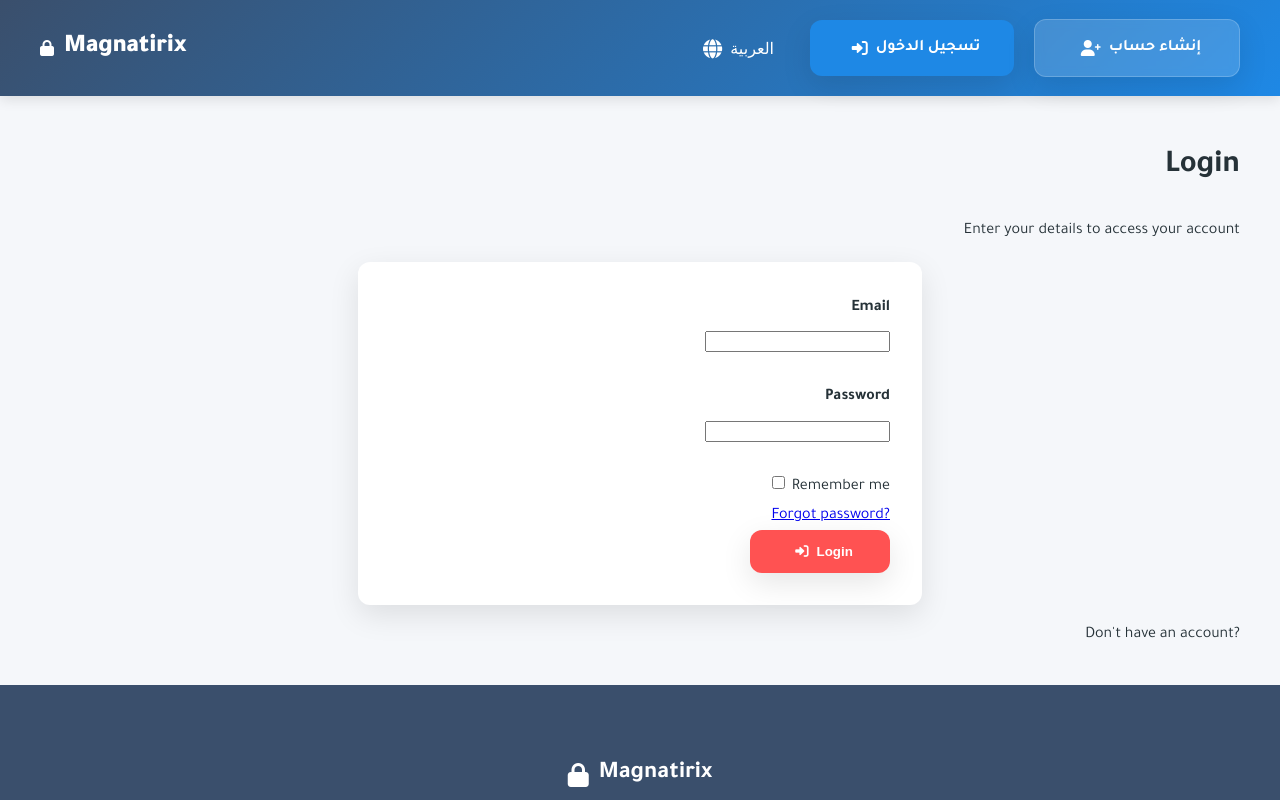
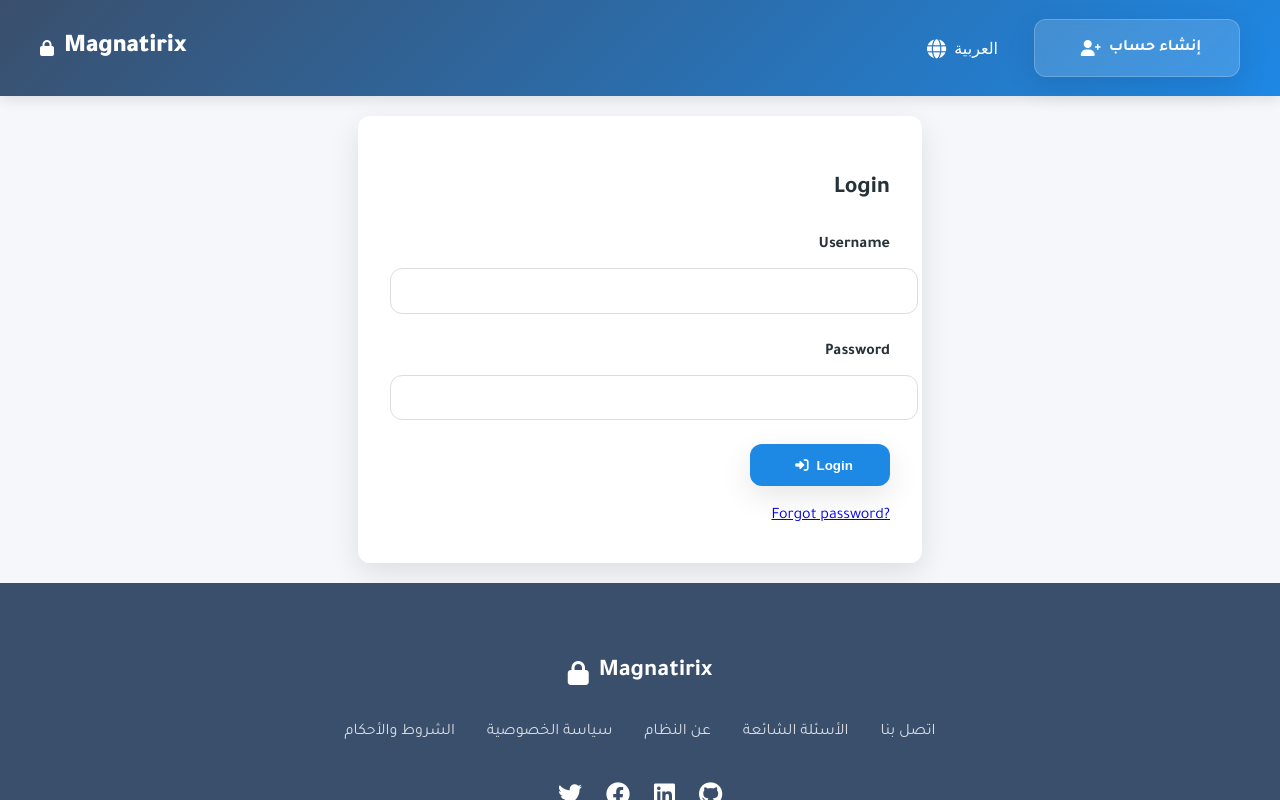
Before and after one commit to maryam24-7/Magnatirix, a website: page public/login.html in a window 1280 px wide. Both pictures are taken after a click on the button "English". Shown: the top 800 px of the page. Drawn offline with Linux system fonts and the light colour scheme.

Commit message:
Update login.html

```diff
--- a/public/login.html
+++ b/public/login.html
@@ -18,51 +18,36 @@
             <div class="nav-actions">
                 <button class="language-switcher" id="languageToggle">
                     <i class="fas fa-globe"></i>
-                    <span id="languageText">English</span>
+                    <span>English</span>
                 </button>
-                <a href="login.html" class="btn btn-primary">
-                    <i class="fas fa-sign-in-alt"></i> <span class="btn-text" id="loginBtnText">تسجيل الدخول</span>
-                </a>
                 <a href="signup.html" class="btn btn-secondary">
-                    <i class="fas fa-user-plus"></i> <span class="btn-text" id="signupBtnText">إنشاء حساب</span>
+                    <i class="fas fa-user-plus"></i> <span class="btn-text">إنشاء حساب</span>
                 </a>
             </div>
         </div>
     </header>
 
-    <main class="container auth-container">
-        <div class="auth-card">
-            <h1 id="login-title">تسجيل الدخول</h1>
-            <p id="login-subtitle">أدخل بياناتك للوصول إلى حسابك</p>
-
-            <form class="auth-form">
+    <main class="container">
+        <section class="auth-form">
+            <h2 id="login-title">تسجيل الدخول</h2>
+            <form id="loginForm">
                 <div class="form-group">
-                    <label for="email" id="email-label">البريد الإلكتروني</label>
-                    <input type="email" id="email" name="email" required>
+                    <label for="login-username" id="username-label">اسم المستخدم</label>
+                    <input type="text" id="login-username" class="form-control" required>
                 </div>
-
                 <div class="form-group">
-                    <label for="password" id="password-label">كلمة المرور</label>
-                    <input type="password" id="password" name="password" required>
+                    <label for="login-password" id="password-label">كلمة المرور</label>
+                    <input type="password" id="login-password" class="form-control" required>
                 </div>
-
-                <div class="form-options">
-                    <div class="remember-me">
-                        <input type="checkbox" id="remember" name="remember">
-                        <label for="remember" id="remember-label">تذكرني</label>
-                    </div>
-                    <a href="forgot-password.html" id="forgot-password">نسيت كلمة المرور؟</a>
-                </div>
-
-                <button type="submit" class="btn btn-accent auth-btn" id="login-btn">
-                    <i class="fas fa-sign-in-alt"></i> <span id="loginBtnSpan">تسجيل الدخول</span>
+                <button type="submit" class="btn btn-primary" id="login-btn">
+                    <i class="fas fa-sign-in-alt"></i> <span class="btn-text">تسجيل الدخول</span>
                 </button>
             </form>
-
-            <div class="auth-footer">
-                <p id="no-account">ليس لديك حساب؟ <a href="signup.html" id="signup-link">إنشاء حساب</a></p>
+            <div id="login-result" class="result" style="display: none;"></div>
+            <div class="text-center" style="margin-top: 1rem;">
+                <a href="forgot-password.html" id="forgot-password-link">نسيت كلمة المرور؟</a>
             </div>
-        </div>
+        </section>
     </main>
 
     <footer class="footer">
@@ -74,7 +59,7 @@
             <div class="footer-links">
                 <a href="#" class="footer-link">الشروط والأحكام</a>
                 <a href="#" class="footer-link">سياسة الخصوصية</a>
-                <a href="about.html" class="footer-link">عن النظام</a>
+                <a href="#" class="footer-link">عن النظام</a>
                 <a href="#" class="footer-link">الأسئلة الشائعة</a>
                 <a href="#" class="footer-link">اتصل بنا</a>
             </div>
@@ -82,73 +67,85 @@
                 <a href="#" class="social-icon"><i class="fab fa-twitter"></i></a>
                 <a href="#" class="social-icon"><i class="fab fa-facebook"></i></a>
                 <a href="#" class="social-icon"><i class="fab fa-linkedin"></i></a>
+                <a href="#" class="social-icon"><i class="fab fa-github"></i></a>
             </div>
+            <p class="copyright">جميع الحقوق محفوظة &copy; <span id="year"></span> Magnatirix</p>
         </div>
     </footer>
 
     <script>
-        // دالة لتغيير اللغة
-        function changeLanguage(lang) {
-            const languageText = document.getElementById('languageText');
+        // Set current year in footer
+        document.getElementById('year').textContent = new Date().getFullYear();
 
-            if (lang === 'en') {
-                languageText.textContent = 'العربية';
-                document.documentElement.lang = 'en';
-                document.documentElement.dir = 'ltr';
+        // Translations object
+        const translations = {
+            ar: {
+                loginTitle: "تسجيل الدخول",
+                usernameLabel: "اسم المستخدم",
+                passwordLabel: "كلمة المرور",
+                loginBtn: "تسجيل الدخول",
+                forgotPassword: "نسيت كلمة المرور؟",
+                loginSuccess: "تم تسجيل الدخول بنجاح",
+                loginError: "اسم المستخدم أو كلمة المرور غير صحيحة",
+                languageToggle: "English"
+            },
+            en: {
+                loginTitle: "Login",
+                usernameLabel: "Username",
+                passwordLabel: "Password",
+                loginBtn: "Login",
+                forgotPassword: "Forgot password?",
+                loginSuccess: "Logged in successfully",
+                loginError: "Invalid username or password",
+                languageToggle: "العربية"
+            }
+        };
 
-                // تغيير النصوص إلى الإنجليزية
-                document.title = 'Login | Magnatirix';
-                document.getElementById('login-title').textContent = 'Login';
-                document.getElementById('login-subtitle').textContent = 'Enter your details to access your account';
-                document.getElementById('email-label').textContent = 'Email';
-                document.getElementById('password-label').textContent = 'Password';
-                document.getElementById('remember-label').textContent = 'Remember me';
-                document.getElementById('forgot-password').textContent = 'Forgot password?';
-                document.getElementById('loginBtnSpan').textContent = 'Login';
-                document.getElementById('no-account').textContent = 'Don\'t have an account?';
-                document.getElementById('signup-link').textContent = 'Sign Up';
-                document.getElementById('loginBtnText').textContent = 'Login';
-                document.getElementById('signupBtnText').textContent = 'Sign Up';
-            } else {
-                languageText.textContent = 'English';
-                document.documentElement.lang = 'ar';
-                document.documentElement.dir = 'rtl';
+        // Language switching function
+        document.getElementById('languageToggle').addEventListener('click', function() {
+            const html = document.documentElement;
+            const currentLang = html.lang;
+            const newLang = currentLang === 'ar' ? 'en' : 'ar';
 
-                // إعادة النصوص إلى العربية
-                document.title = 'تسجيل الدخول | Magnatirix';
-                document.getElementById('login-title').textContent = 'تسجيل الدخول';
-                document.getElementById('login-subtitle').textContent = 'أدخل بياناتك للوصول إلى حسابك';
-                document.getElementById('email-label').textContent = 'البريد الإلكتروني';
-                document.getElementById('password-label').textContent = 'كلمة المرور';
-                document.getElementById('remember-label').textContent = 'تذكرني';
-                document.getElementById('forgot-password').textContent = 'نسيت كلمة المرور؟';
-                document.getElementById('loginBtnSpan').textContent = 'تسجيل الدخول';
-                document.getElementById('no-account').textContent = 'ليس لديك حساب؟';
-                document.getElementById('signup-link').textContent = 'إنشاء حساب';
-                document.getElementById('loginBtnText').textContent = 'تسجيل الدخول';
-                document.getElementById('signupBtnText').textContent = 'إنشاء حساب';
-            }
+            // Update HTML attributes
+            html.lang = newLang;
+            html.dir = newLang === 'ar' ? 'rtl' : 'ltr';
 
-            // حفظ اللغة المختارة في localStorage
-            localStorage.setItem('selectedLanguage', lang);
+            // Update all translatable elements
+            document.getElementById('login-title').textContent = translations[newLang].loginTitle;
+            document.getElementById('username-label').textContent = translations[newLang].usernameLabel;
+            document.getElementById('password-label').textContent = translations[newLang].passwordLabel;
+            document.getElementById('login-btn').innerHTML = `<i class="fas fa-sign-in-alt"></i> <span class="btn-text">${translations[newLang].loginBtn}</span>`;
+            document.getElementById('forgot-password-link').textContent = translations[newLang].forgotPassword;
+            document.getElementById('languageToggle').innerHTML = `<i class="fas fa-globe"></i><span>${translations[newLang].languageToggle}</span>`;
+
+            // Save preference to localStorage
+            localStorage.setItem('preferredLang', newLang);
+        });
+
+        // Check for saved language preference
+        const savedLang = localStorage.getItem('preferredLang');
+        if (savedLang && savedLang !== document.documentElement.lang) {
+            document.getElementById('languageToggle').click();
         }
 
-        // عند تحميل الصفحة، التحقق من اللغة المحفوظة
-        document.addEventListener('DOMContentLoaded', function() {
-            const savedLanguage = localStorage.getItem('selectedLanguage');
-            if (savedLanguage === 'en') {
-                changeLanguage('en');
-            }
+        // Login form handling
+        document.getElementById('loginForm').addEventListener('submit', function(e) {
+            e.preventDefault();
+            const resultElement = document.getElementById('login-result');
 
-            // إضافة حدث النقر على زر اللغة
-            document.getElementById('languageToggle').addEventListener('click', function() {
-                const currentLang = document.documentElement.lang;
-                if (currentLang === 'ar') {
-                    changeLanguage('en');
-                } else {
-                    changeLanguage('ar');
-                }
-            });
+            // Simulate login process
+            setTimeout(() => {
+                const lang = document.documentElement.lang;
+                resultElement.textContent = translations[lang].loginSuccess;
+                resultElement.className = 'result success';
+                resultElement.style.display = 'block';
+
+                // Redirect to dashboard after successful login
+                setTimeout(() => {
+                    window.location.href = 'dashboard.html';
+                }, 1500);
+            }, 1000);
         });
     </script>
 </body>
```
